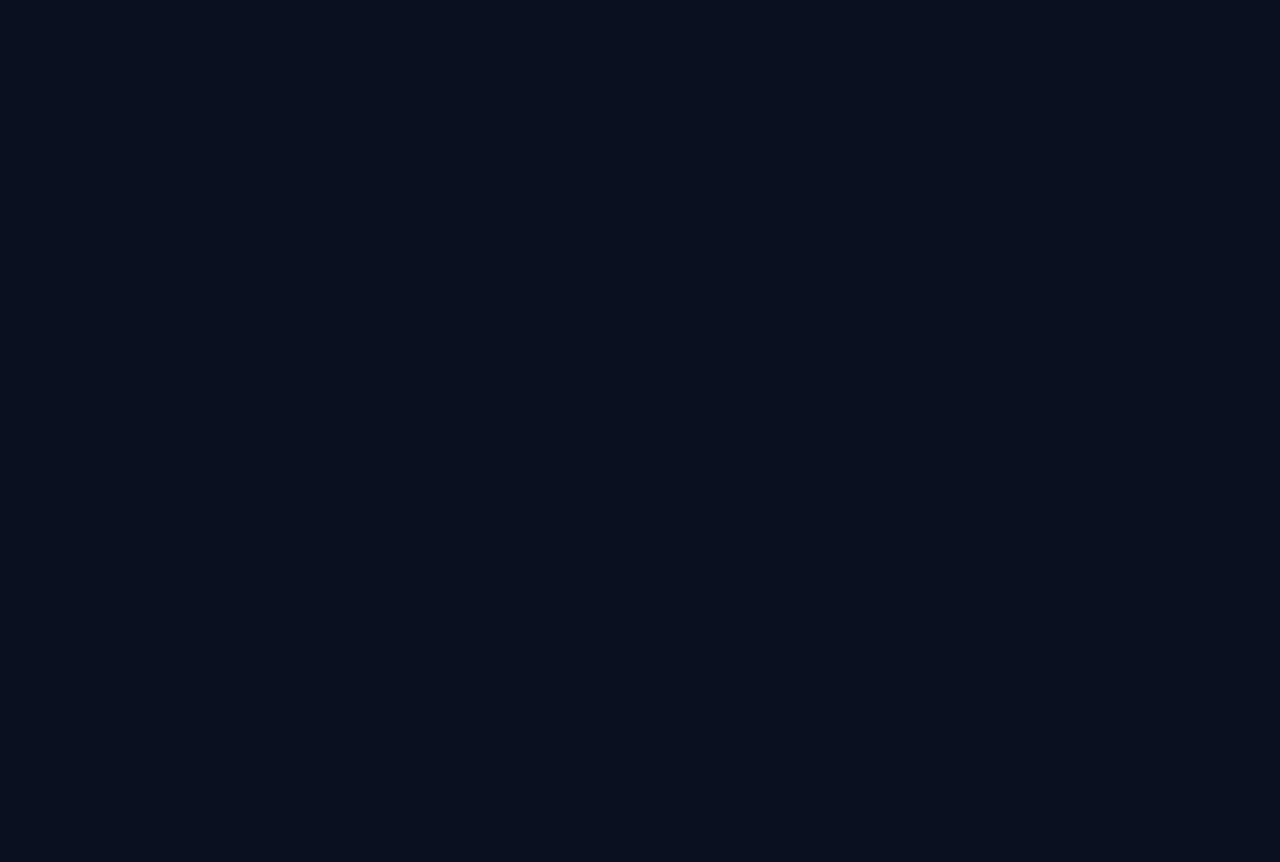
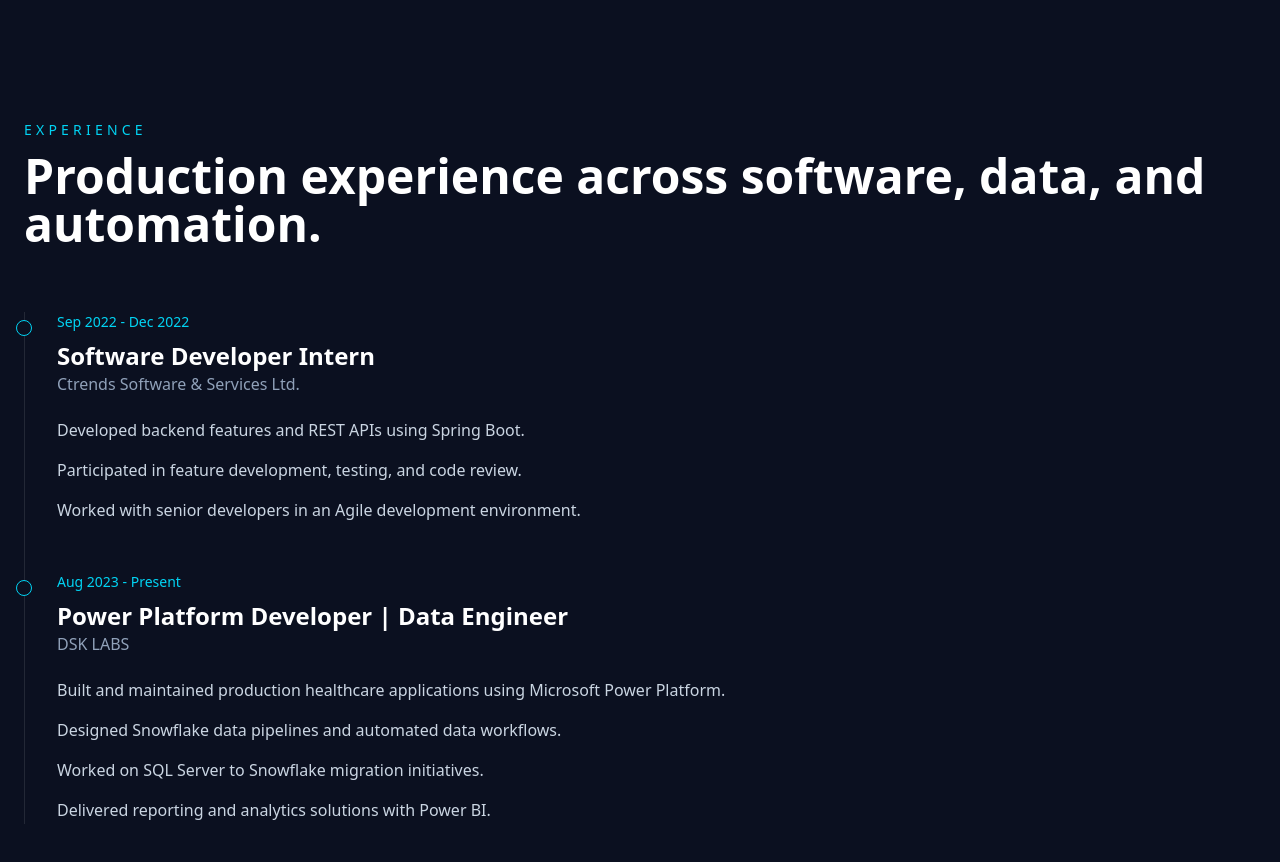
Before and after one commit to monirul-dev/portfolio, a Next.js app: page / in a window 1280 px wide. Shown: the part 3400-4262 px from the top of the page. Before the commit the page ends 3424 px from the top, so only its background shows below. Built offline with nearby package versions, Linux system fonts and the light colour scheme.

Commit message:
Add experience timeline

```diff
--- a/app/page.tsx
+++ b/app/page.tsx
@@ -4,6 +4,7 @@
 import About from "@/components/About";
 import Services from "@/components/Services";
 import Projects from "@/components/Projects";
+import Experience from "@/components/Experience";
 
 export default function Home() {
   return (
@@ -14,6 +15,7 @@
       <About />
       <Services />
       <Projects />
+      <Experience />
     </>
   );
 }
--- a/components/Experience.tsx
+++ b/components/Experience.tsx
@@ -1,26 +1,45 @@
-export const experiences: Experience[] = [
-  {
-    company: "Ctrends Software & Services Ltd.",
-    title: "Software Developer Intern",
-    period: "Sep 2022 - Dec 2022",
+import { experiences } from "@/data/content";
 
-    description: [
-      "Developed backend features using Spring Boot.",
-      "Worked with REST APIs.",
-      "Collaborated in Agile teams.",
-    ],
-  },
+export default function Experience() {
+  return (
+    <section id="experience" className="bg-[#0B1020] px-6 py-24">
+      <div className="mx-auto max-w-7xl">
+        <p className="mb-3 text-sm font-medium uppercase tracking-[0.3em] text-cyan-400">
+          Experience
+        </p>
 
-  {
-    company: "DSK LABS",
-    title: "Power Platform Developer | Data Engineer",
-    period: "Aug 2023 - Present",
+        <h2 className="mb-16 text-4xl font-bold text-white md:text-5xl">
+          Production experience across software, data, and automation.
+        </h2>
 
-    description: [
-      "Built and maintained healthcare applications.",
-      "Developed Snowflake data pipelines.",
-      "Automated workflows using Python and Prefect.",
-      "Delivered Power BI reporting solutions.",
-    ],
-  },
-];
+        <div className="relative border-l border-white/10 pl-8">
+          {experiences.map((item) => (
+            <div key={item.company} className="relative mb-12 last:mb-0">
+              <div className="absolute -left-[41px] top-2 h-4 w-4 rounded-full border border-cyan-400 bg-[#0B1020]" />
+
+              <p className="mb-2 text-sm font-medium text-cyan-400">
+                {item.period}
+              </p>
+
+              <h3 className="text-2xl font-semibold text-white">
+                {item.title}
+              </h3>
+
+              <p className="mb-5 text-slate-400">
+                {item.company}
+              </p>
+
+              <ul className="space-y-3 text-slate-300">
+                {item.description.map((point) => (
+                  <li key={point} className="leading-7">
+                    {point}
+                  </li>
+                ))}
+              </ul>
+            </div>
+          ))}
+        </div>
+      </div>
+    </section>
+  );
+}
--- a/data/content.ts
+++ b/data/content.ts
@@ -1,6 +1,7 @@
 import {
   Metric,
   Project,
+  Experience,
 } from "@/lib/types";
 
 export const profile = {
@@ -141,3 +142,27 @@
     ],
   },
 ];
+
+export const experiences: Experience[] = [
+  {
+    company: "Ctrends Software & Services Ltd.",
+    title: "Software Developer Intern",
+    period: "Sep 2022 - Dec 2022",
+    description: [
+      "Developed backend features and REST APIs using Spring Boot.",
+      "Participated in feature development, testing, and code review.",
+      "Worked with senior developers in an Agile development environment.",
+    ],
+  },
+  {
+    company: "DSK LABS",
+    title: "Power Platform Developer | Data Engineer",
+    period: "Aug 2023 - Present",
+    description: [
+      "Built and maintained production healthcare applications using Microsoft Power Platform.",
+      "Designed Snowflake data pipelines and automated data workflows.",
+      "Worked on SQL Server to Snowflake migration initiatives.",
+      "Delivered reporting and analytics solutions with Power BI.",
+    ],
+  },
+];
```
